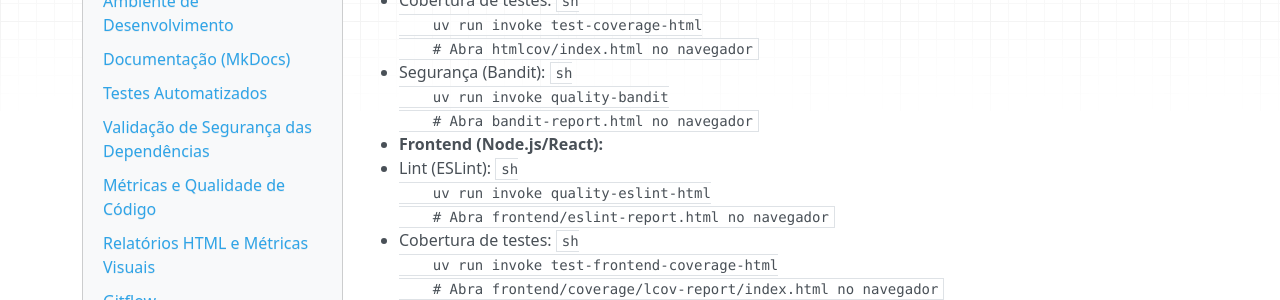
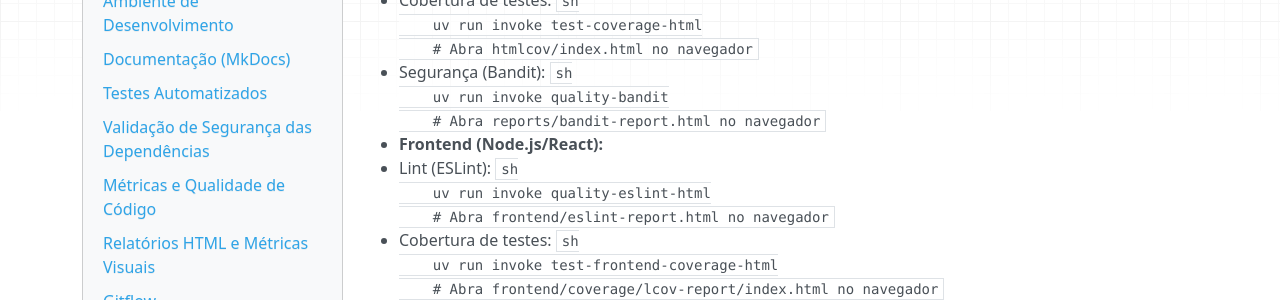
Before and after one commit to revton/myfinance, an MkDocs documentation site: the page built from docs/dev/index.md, in a window 1280 px wide and 900 px high, scrolled down 2332 px. Shown: the part 195-495 px from the top of the window. Built offline with MkDocs 1.6.1, drawn with Linux system fonts in a browser that asks for light colours; nearby versions of some CDN libraries.

Commit message:
docs(security): atualiza caminho do relatório do Bandit para reports/bandit-report.html

````diff
--- a/docs/dev/index.md
+++ b/docs/dev/index.md
@@ -146,7 +146,7 @@ Para visualizar a documentação localmente:
   - Segurança (Bandit):
     ```sh
     uv run invoke quality-bandit
-    # Abra bandit-report.html no navegador
+    # Abra reports/bandit-report.html no navegador
     ```
 - **Frontend (Node.js/React):**
   - Lint (ESLint):
````
